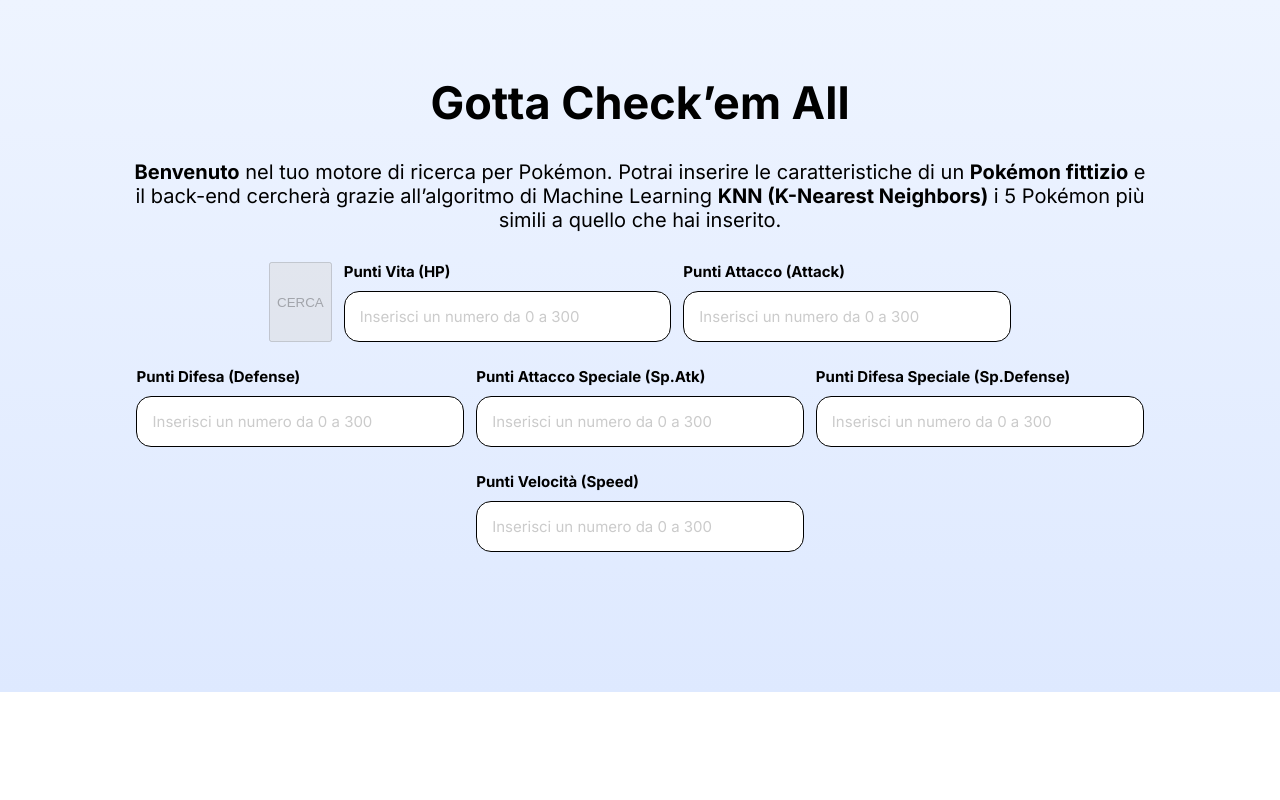
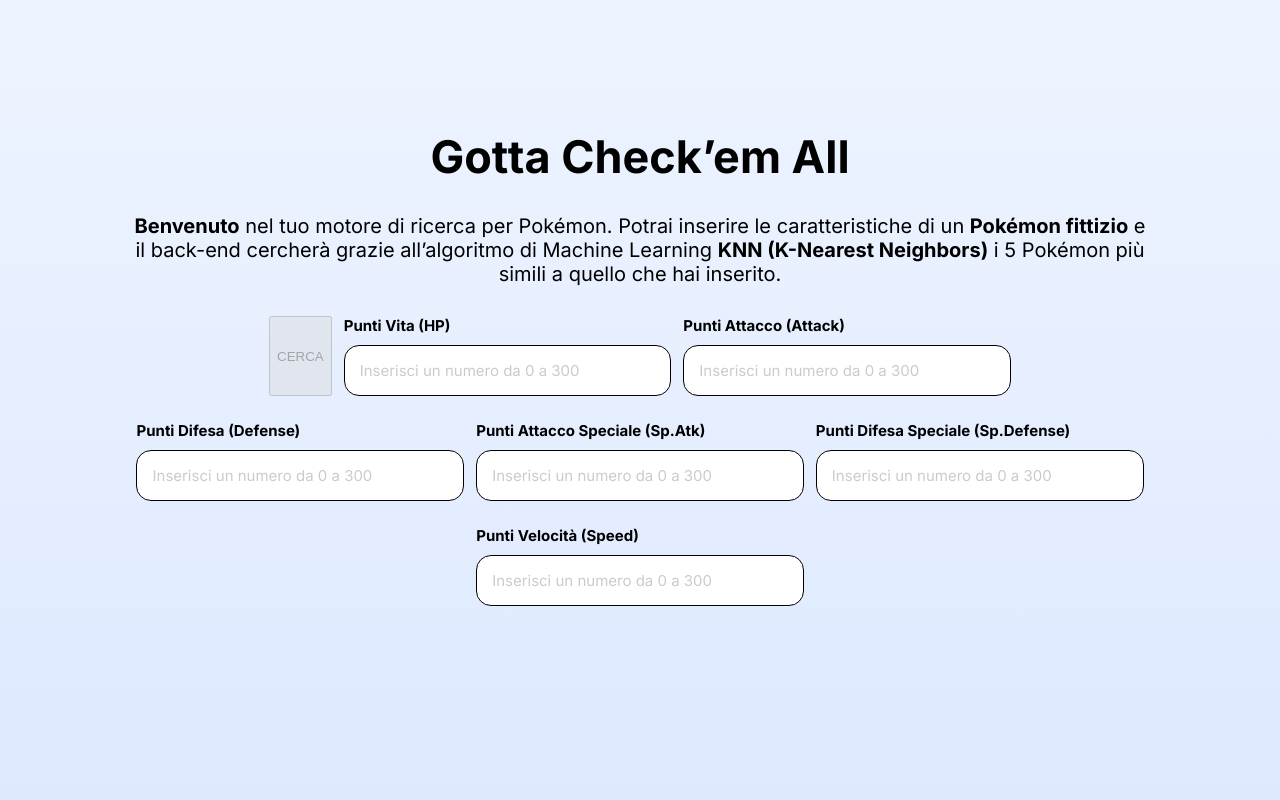
Before and after one commit to Jonnycp/Gotta-Catch-Em-All, a PHP site: page / in a window 1280 px wide. Run offline with PHP 8.4, Linux system fonts and the light colour scheme.

Commit message:
fix sfondo per card
CU-32wt9fu

```diff
--- a/static/css/style.css
+++ b/static/css/style.css
@@ -5,6 +5,8 @@
 
 div.container {
     width: 100%;
+    min-height: 100vh;
+    justify-content: center;
     background: var(--background);
     display: flex;
     flex-direction: column;
```
